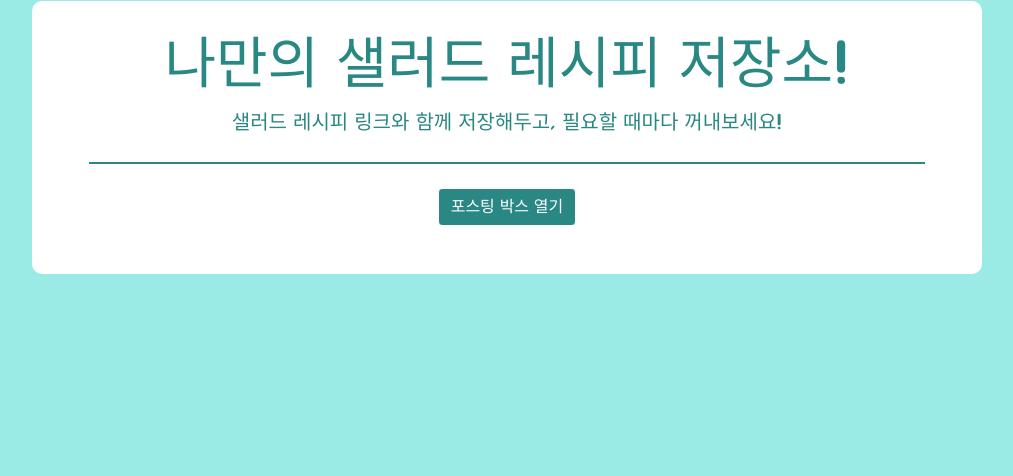
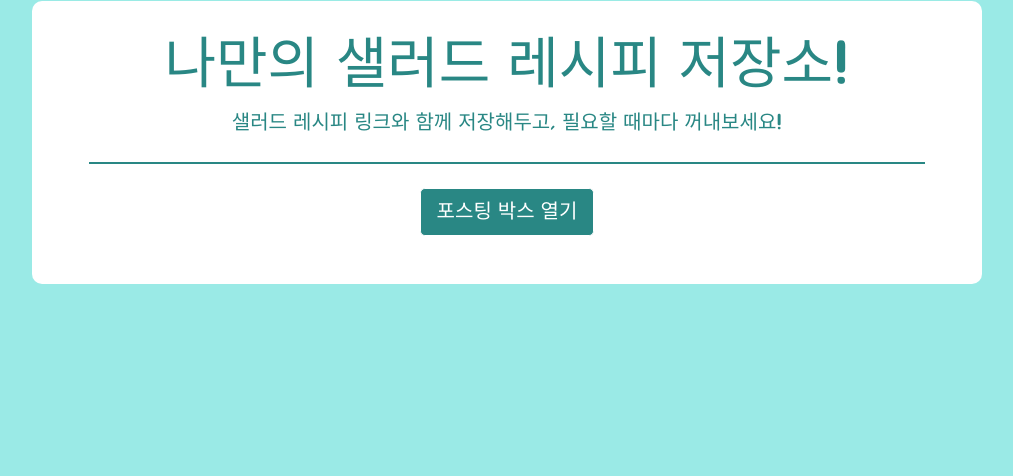
Before and after one commit to ombreman/everybody_salad, a Flask app: template templates/index.html in a window 1280 px wide. Shown: the part 356-832 px from the top of the page, without its empty margins (133-1146 px from the left). Run offline with Flask 2, Linux system fonts and the light colour scheme; the template is opened without the code that fills it, so the values that code supplies are empty; some libraries are stand-ins or nearby versions.

Commit message:
change button size
버튼 크기 조정

```diff
--- a/templates/index.html
+++ b/templates/index.html
@@ -148,7 +148,7 @@
                 <p class="lead txt-1" style="text-align: center">샐러드 레시피 링크와 함께 저장해두고, 필요할 때마다 꺼내보세요!</p>
                 <hr class="my-4" style="border:solid 1px #298784;">
                 <p class="lead">
-                    <button style="background-color:#298784; border-color:white; margin: 0 auto; display: block" onclick="openClose()" id="btn-post-box" type="button" class="btn btn-primary">포스팅 박스 열기
+                    <button style="background-color:#298784; border-color:white; margin: 0 auto; display: block" onclick="openClose()" id="btn-post-box" type="button" class="btn btn-primary btn-lg">포스팅 박스 열기
                     </button>
                 </p>
             </div>
@@ -167,7 +167,7 @@
                         <textarea id="post-comment" class="form-control" style="border:1px solid #badedd"
                                   rows="4"></textarea>
                     </div>
-                    <button type="button" class="btn btn-primary" onclick="postArticle()" style="background-color:#298784;border:none; margin: 0 auto; display: block">레시피 저장</button>
+                    <button type="button" class="btn btn-primary btn-lg" onclick="postArticle()" style="background-color:#298784;border:none; margin: 0 auto; display: block">레시피 저장</button>
                 </div>
             </div>
             <div id="cards-box" class="card-columns">
```
